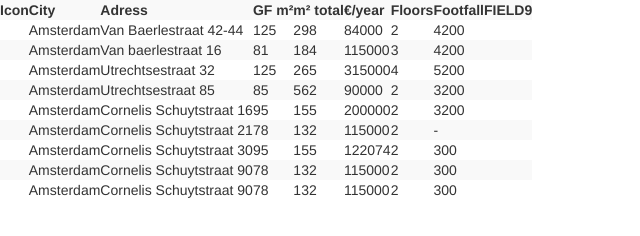
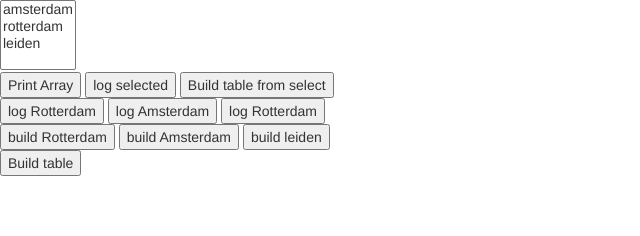
Before and after one commit to YassinOufkir/Tableman, a plain HTML site: page index.html in a window 1280 px wide. Shown: the whole page, without its empty margins (0-640 px from the left). Drawn offline with nearby package versions, Linux system fonts and the light colour scheme.

Commit message:
More features

```diff
--- /dev/null
+++ b/data.json
@@ -0,0 +1,109 @@
+var rotterdam=[
+ {
+   "Icon": "",
+   "City": "Rotterdam",
+   "Adress": "Van Baerlestraat 42-44",
+   "GF m²": 125,
+   "m² total": 298,
+   "€/year": 84000,
+   "Floors": 2,
+   "Footfall": 4200,
+   "Like": ""
+ },
+ {
+   "Icon": "",
+   "City": "Rotterdam",
+   "Adress": "Van baerlestraat 16",
+   "GF m²": 81,
+   "m² total": 184,
+   "€/year": 115000,
+   "Floors": 3,
+   "Footfall": 4200,
+   "Like": ""
+ },
+ {
+   "Icon": "",
+   "City": "Rotterdam",
+   "Adress": "Utrechtsestraat 32",
+   "GF m²": 125,
+   "m² total": 265,
+   "€/year": 315000,
+   "Floors": 4,
+   "Footfall": 5200,
+   "Like": ""
+ },
+ ,
+
+];
+
+var leiden=[
+{
+   "Icon": "",
+   "City": "leiden",
+   "Adress": "Cornelis Schuytstraat 30",
+   "GF m²": 95,
+   "m² total": 155,
+   "€/year": 122074,
+   "Floors": 2,
+   "Footfall": 300,
+   "Like": ""
+ },
+ {
+   "Icon": "",
+   "City": "leiden",
+   "Adress": "Cornelis Schuytstraat 90",
+   "GF m²": 78,
+   "m² total": 132,
+   "€/year": 115000,
+   "Floors": 2,
+   "Footfall": 300,
+   "Like": ""
+ },
+ {
+   "Icon": "",
+   "City": "leiden",
+   "Adress": "Cornelis Schuytstraat 90",
+   "GF m²": 78,
+   "m² total": 132,
+   "€/year": 115000,
+   "Floors": 2,
+   "Footfall": 300,
+   "Like": ""
+ }
+];
+
+var amsterdam=[
+{
+   "Icon": "",
+   "City": "Amsterdam",
+   "Adress": "Utrechtsestraat 85",
+   "GF m²": 85,
+   "m² total": 562,
+   "€/year": 90000,
+   "Floors": 2,
+   "Footfall": 3200,
+   "Like": ""
+ },
+ {
+   "Icon": "",
+   "City": "Amsterdam",
+   "Adress": "Cornelis Schuytstraat 16",
+   "GF m²": 95,
+   "m² total": 155,
+   "€/year": 200000,
+   "Floors": 2,
+   "Footfall": 3200,
+   "Like": ""
+ },
+ {
+   "Icon": "",
+   "City": "Amsterdam",
+   "Adress": "Cornelis Schuytstraat 21",
+   "GF m²": 78,
+   "m² total": 132,
+   "€/year": 115000,
+   "Floors": 2,
+   "Footfall": "-",
+   "Like": ""
+ }
+];
--- a/index.html
+++ b/index.html
@@ -6,162 +6,60 @@
 	<title>test</title>
 	<script src="https://ajax.googleapis.com/ajax/libs/jquery/2.1.1/jquery.min.js"></script>
 	<link rel="stylesheet" href="https://maxcdn.bootstrapcdn.com/bootstrap/3.3.7/css/bootstrap.min.css" integrity="sha384-BVYiiSIFeK1dGmJRAkycuHAHRg32OmUcww7on3RYdg4Va+PmSTsz/K68vbdEjh4u" crossorigin="anonymous">
-	<script src="https://kryogenix.org/code/browser/sorttable/sorttable.js"></script>
-
-	<script>
-var myList=[
- {
-   "Icon": "",
-   "City": "Amsterdam",
-   "Adress": "Van Baerlestraat 42-44",
-   "GF m²": 125,
-   "m² total": 298,
-   "€/year": 84000,
-   "Floors": 2,
-   "Footfall": "4200",
-   "FIELD9": ""
- },
- {
-   "Icon": "",
-   "City": "Amsterdam",
-   "Adress": "Van baerlestraat 16",
-   "GF m²": 81,
-   "m² total": 184,
-   "€/year": 115000,
-   "Floors": 3,
-   "Footfall": "4200",
-   "FIELD9": ""
- },
- {
-   "Icon": "",
-   "City": "Amsterdam",
-   "Adress": "Utrechtsestraat 32",
-   "GF m²": 125,
-   "m² total": 265,
-   "€/year": 315000,
-   "Floors": 4,
-   "Footfall": "5200",
-   "FIELD9": ""
- },
- {
-   "Icon": "",
-   "City": "Amsterdam",
-   "Adress": "Utrechtsestraat 85",
-   "GF m²": 85,
-   "m² total": 562,
-   "€/year": 90000,
-   "Floors": 2,
-   "Footfall": "3200",
-   "FIELD9": ""
- },
- {
-   "Icon": "",
-   "City": "Amsterdam",
-   "Adress": "Cornelis Schuytstraat 16",
-   "GF m²": 95,
-   "m² total": 155,
-   "€/year": 200000,
-   "Floors": 2,
-   "Footfall": "3200",
-   "FIELD9": ""
- },
- {
-   "Icon": "",
-   "City": "Amsterdam",
-   "Adress": "Cornelis Schuytstraat 21",
-   "GF m²": 78,
-   "m² total": 132,
-   "€/year": 115000,
-   "Floors": 2,
-   "Footfall": "-",
-   "FIELD9": ""
- },
- {
-   "Icon": "",
-   "City": "Amsterdam",
-   "Adress": "Cornelis Schuytstraat 30",
-   "GF m²": 95,
-   "m² total": 155,
-   "€/year": 122074,
-   "Floors": 2,
-   "Footfall": "300",
-   "FIELD9": ""
- },
- {
-   "Icon": "",
-   "City": "Amsterdam",
-   "Adress": "Cornelis Schuytstraat 90",
-   "GF m²": 78,
-   "m² total": 132,
-   "€/year": 115000,
-   "Floors": 2,
-   "Footfall": "300",
-   "FIELD9": ""
- },
- {
-   "Icon": "",
-   "City": "Amsterdam",
-   "Adress": "Cornelis Schuytstraat 90",
-   "GF m²": 78,
-   "m² total": 132,
-   "€/year": 115000,
-   "Floors": 2,
-   "Footfall": "300",
-   "FIELD9": ""
- }
-];
-
-// Builds the HTML Table out of myList json data from Ivy restful service.
- function buildHtmlTable() {
-     var columns = addAllColumnHeaders(myList);
-
-     for (var i = 0 ; i < myList.length ; i++) {
-         var row$ = $('<tr/>');
-         for (var colIndex = 0 ; colIndex < columns.length ; colIndex++) {
-             var cellValue = myList[i][columns[colIndex]];
-
-             if (cellValue == null) { cellValue = ""; }
-
-             row$.append($('<td/>').html(cellValue));
-         }
-         $("#excelDataTable").append(row$);
-     }
- }
-
- // Adds a header row to the table and returns the set of columns.
- // Need to do union of keys from all records as some records may not contain
- // all records
- function addAllColumnHeaders(myList)
- {
-     var columnSet = [];
-     var headerTr$ = $('<tr/>');
-
-     for (var i = 0 ; i < myList.length ; i++) {
-         var rowHash = myList[i];
-         for (var key in rowHash) {
-             if ($.inArray(key, columnSet) == -1){
-                 columnSet.push(key);
-                 headerTr$.append($('<th/>').html(key));
-             }
-         }
-     }
-     $("#excelDataTable").append(headerTr$);
-
-     return columnSet;
- }
-</script>
+  <script src="data.json"></script>
+	<script src="script.js"></script>
 <style type="text/css">
-	table.sortable thead {
+  table.sortable thead {
     background-color:#eee;
     color:#666666;
     font-weight: bold;
     cursor: default;
-}
+    }
 </style>
 </head>
 <body onLoad="buildHtmlTable();">
-	<table class="sortable table-striped" id="excelDataTable">
+	<table class="table-striped" id="excelDataTable">
 
 	</table>
+
+    <!-- <input id="location" type="text" name="loc" value="" placeholder=""> -->
+    <select id="location" name="loc" multiple>
+      <option name="Amsterdam" value='Amsterdam'>amsterdam</option>
+      <option name="Amsterdam" value='Rotterdam'>rotterdam</option>
+      <option name="Amsterdam" value='Leiden'>leiden</option>
+    </select>
+    <br>
+    <script>
+      var loc = document.getElementById("location");
+    </script>
+    <button onclick="console.log(loc.valueAsNumber)">Print Array</button>
+    <button onclick="console.log(loc.value)">log selected</button>
+    <button onclick="buildHtmlTable(loc.name)">Build table from select</button>
+    <br>
+    <button onclick="console.log(rotterdam)">log Rotterdam</button>
+    <button onclick="console.log(amsterdam)">log Amsterdam</button>
+    <button onclick="console.log(leiden)">log Rotterdam</button>
+    <br>
+    <button id="rotterdam">build Rotterdam</button>
+    <button id="amsterdam">build Amsterdam</button>
+    <button id="leiden">build leiden</button>
+    <br>
+
+    <button onclick="buildHtmlTable(data)">Build table</button>
+
 </body>
+<script>
+  $("#rotterdam").click(function(){
+    $("tbody").remove();
+    buildHtmlTable(rotterdam);
+  });
+  $("#amsterdam").click(function(){
+    $("tbody").remove();
+    buildHtmlTable(amsterdam);
+  });
+  $("#leiden").click(function(){
+    $("tbody").remove();
+    buildHtmlTable(leiden);
+  });
+</script>
 </html>
--- /dev/null
+++ b/script.js
@@ -0,0 +1,38 @@
+// Builds Html Table
+function buildHtmlTable(a) {
+     var columns = addAllColumnHeaders(a);
+
+     for (var i = 0 ; i < a.length ; i++) {
+         var row$ = $('<tr/>');
+         for (var colIndex = 0 ; colIndex < columns.length ; colIndex++) {
+             var cellValue = a[i][columns[colIndex]];
+
+             if (cellValue == null) { cellValue = ""; }
+
+             row$.append($('<td/>').html(cellValue));
+         }
+         $("#excelDataTable").append(row$);
+     }
+ }
+
+ // Adds a header row to the table and returns the set of columns.
+ // Need to do union of keys from all records as some records may not contain
+ // all records
+ function addAllColumnHeaders(a)
+ {
+     var columnSet = [];
+     var headerTr$ = $('<tr/>');
+
+     for (var i = 0 ; i < a.length ; i++) {
+         var rowHash = a[i];
+         for (var key in rowHash) {
+             if ($.inArray(key, columnSet) == -1){
+                 columnSet.push(key);
+                 headerTr$.append($('<th/>').html(key));
+             }
+         }
+     }
+     $("#excelDataTable").append(headerTr$);
+
+     return columnSet;
+ }
```
